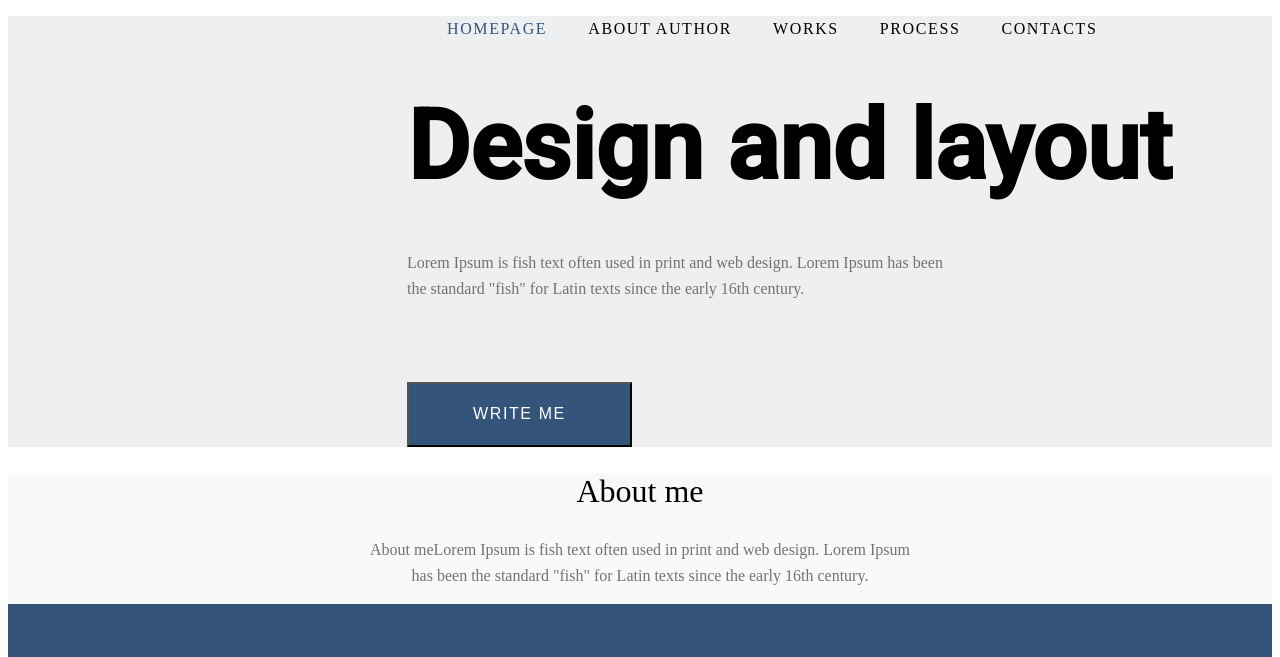
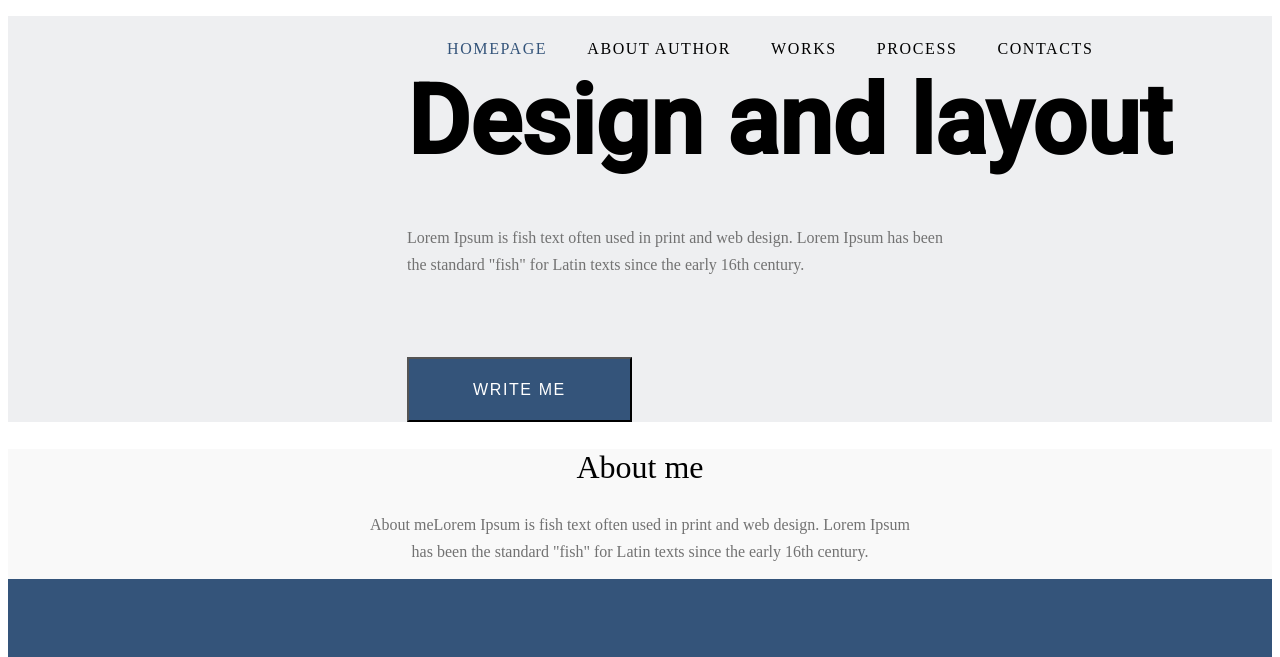
Before and after one commit to Todur-Modur/HomeWork6, a plain HTML site: page index.html in a window 1280 px wide. Shown: the top 657 px of the page. Drawn offline with Linux system fonts and the light colour scheme.

Commit message:
added li float for header

```diff
--- a/styles.css
+++ b/styles.css
@@ -2,9 +2,11 @@
     background-color: #EEEFF1;
     flex-shrink: 0;
 }
+li{
+    float: left;
+    margin: 20px;
+}
 .header-list{
-    display:flex;
-    /* сорі, досі не зрозумів, як ставити в один ряд об'єкти без флексу */
     list-style: none;
     gap: 41px;
     color: #000;
@@ -19,10 +21,11 @@
     display:flex;
     /* якогось фіга хоумпейдж не більшій відстані стоїть, ніж я вказав */
     margin-left: 399px;
-    color: var(--Accent, #34547A);
+    color: #34547A;
     font-weight: 500;
 }
 .main-title{
+    clear: both;
     margin-left: 399px;
     flex-shrink: 0;
     color: #000;
```
